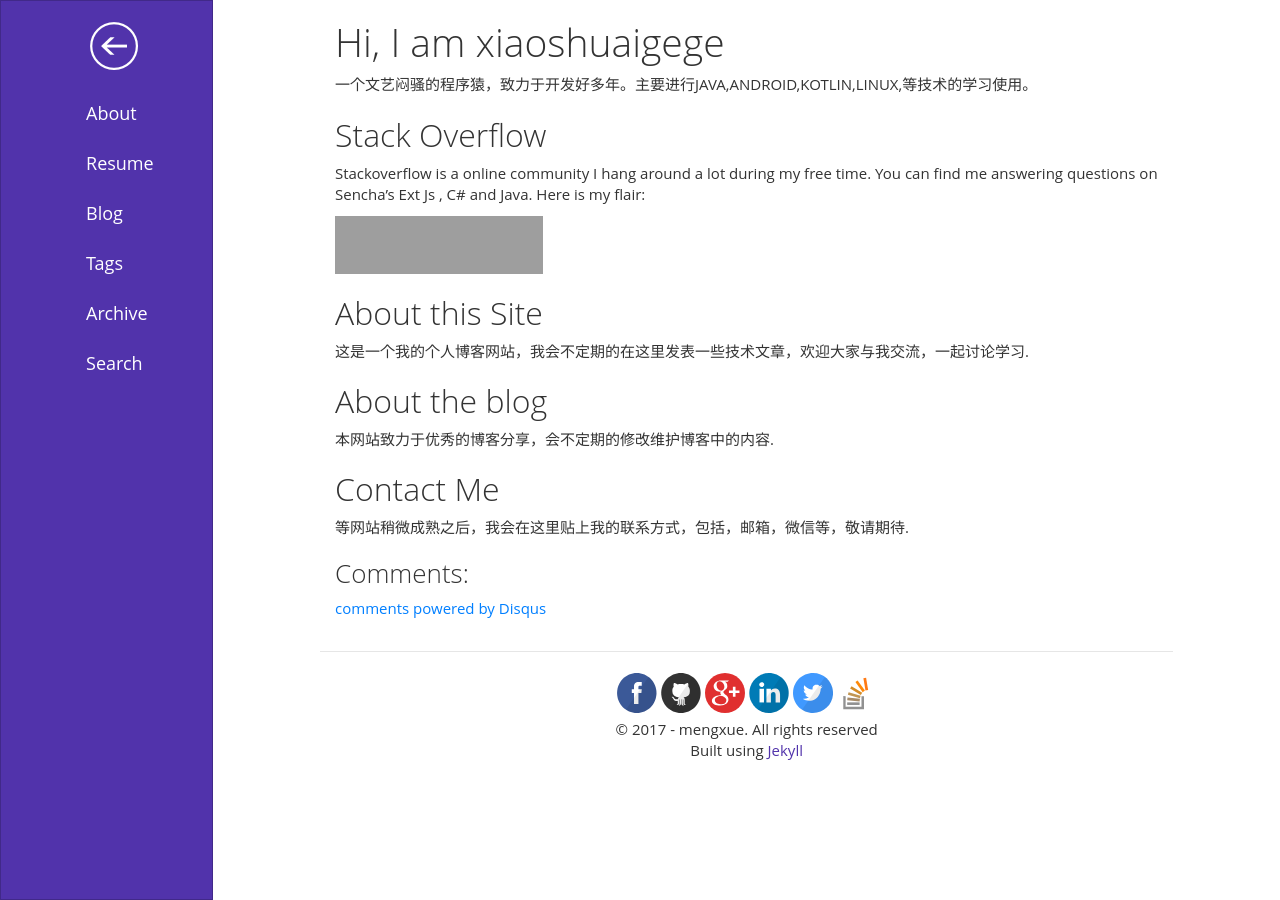
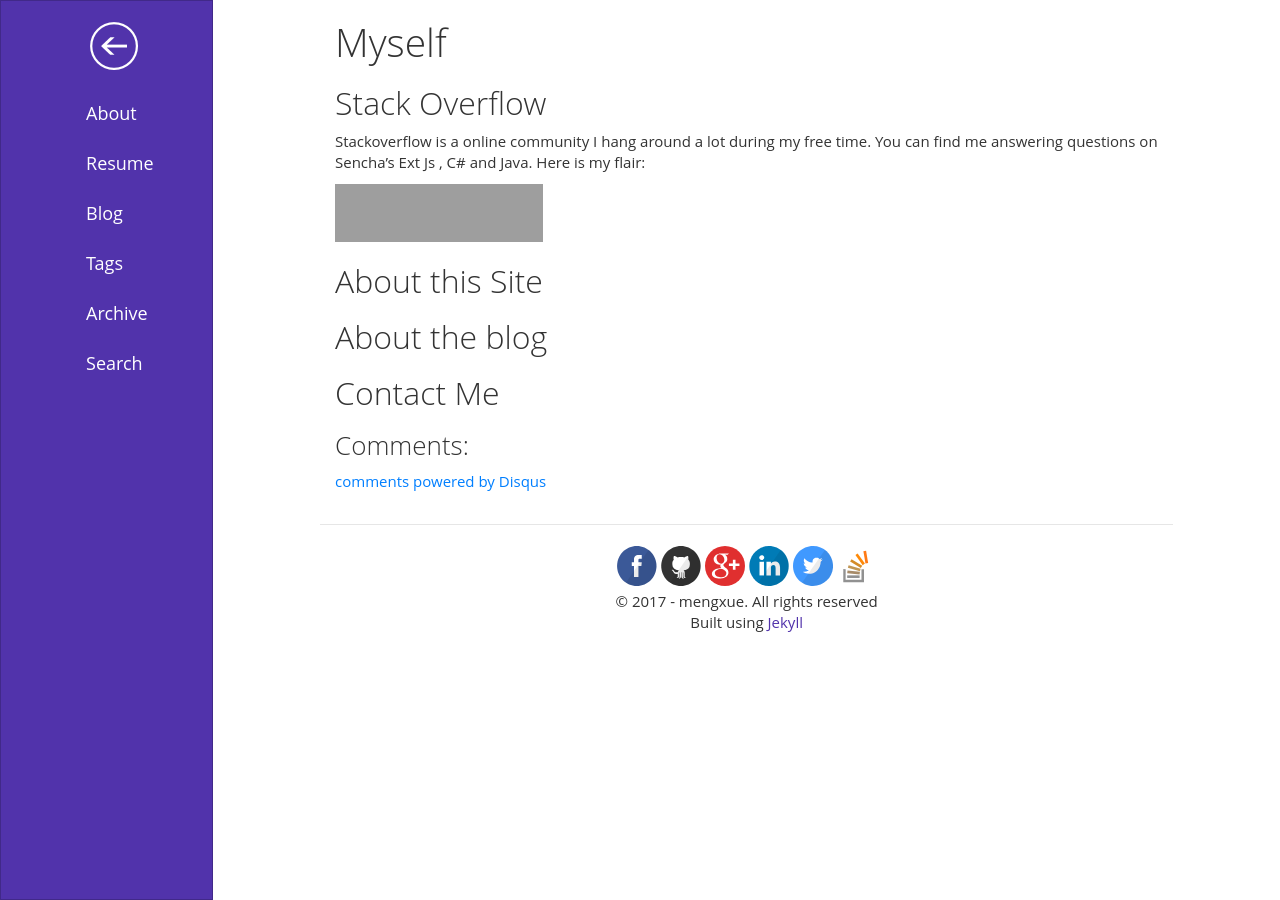
Before and after one commit to daysunshine/daysunshine.github.io, a Jekyll site: the page built from about/index.md, in a window 1280 px wide. Built offline with Jekyll 4.4.1, drawn with Linux system fonts in a browser that asks for light colours; a script that is not in the unit is left out; comment, search, counter and statistics services are not loaded; grey boxes are pictures that could not be loaded.

Commit message:
Update index.md

```diff
--- a/about/index.md
+++ b/about/index.md
@@ -1,11 +1,10 @@
 ---
 layout: page
-title: Hi, I am xiaoshuaigege
-description: About Me page of Abdel Raoof
+title: Myself
+description:
 theme: purple
 ---
 
-一个文艺闷骚的程序猿，致力于开发好多年。主要进行JAVA,ANDROID,KOTLIN,LINUX,等技术的学习使用。
 
 ## Stack Overflow
 
@@ -18,17 +17,17 @@ Stackoverflow is a online community I hang around a lot during my free time. You
 
 ## About this Site
 
-这是一个我的个人博客网站，我会不定期的在这里发表一些技术文章，欢迎大家与我交流，一起讨论学习.
+
 
 ## About the blog
 
-本网站致力于优秀的博客分享，会不定期的修改维护博客中的内容.
+
 
 
 
 ## Contact Me
 
-等网站稍微成熟之后，我会在这里贴上我的联系方式，包括，邮箱，微信等，敬请期待.
+
 
 ### Comments:
 
```
